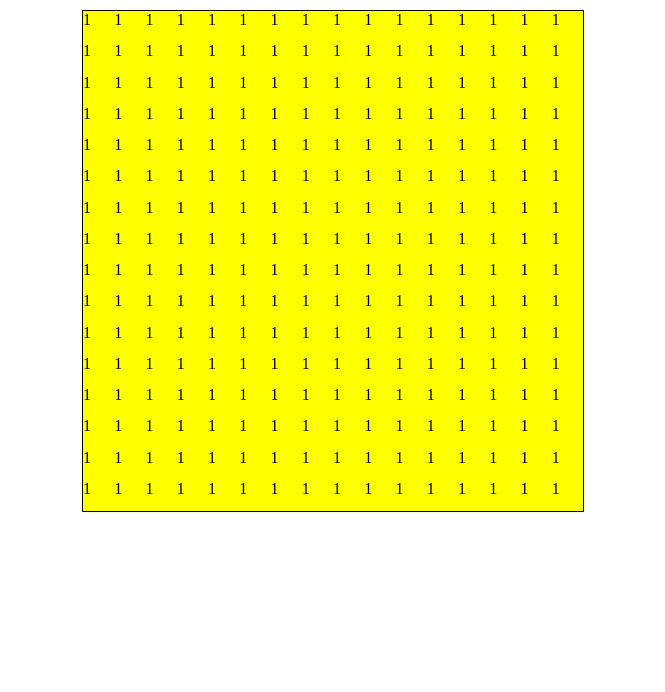
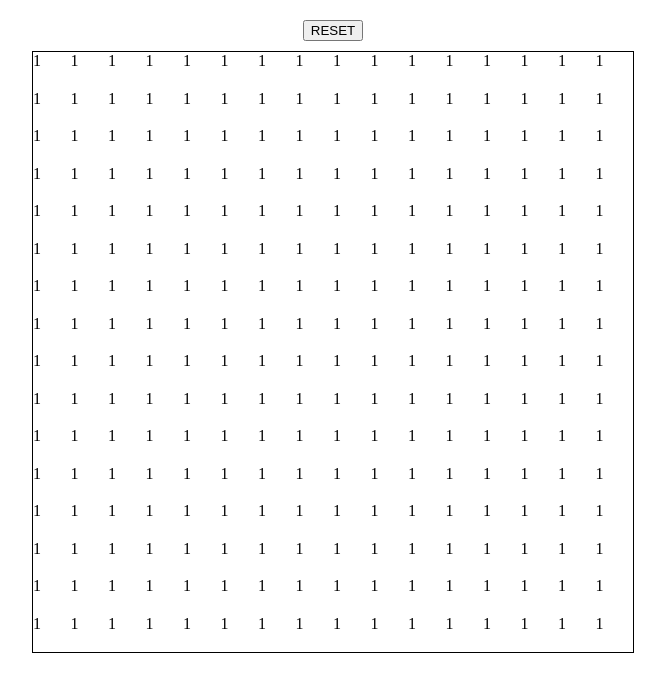
Before and after one commit to yenohp/etch-a-sketch, a plain HTML site: page index.html in a window 1280 px wide. Shown: the whole page, without its empty margins (307-972 px from the left). Drawn offline with Linux system fonts and the light colour scheme.

Commit message:
Add reset button functionality Add random color picker

```diff
--- a/index.html
+++ b/index.html
@@ -11,6 +11,7 @@
 </head>
 
 <body>
+    <button>RESET</button>
     <div class="container">
 
     </div>
--- a/script.js
+++ b/script.js
@@ -1,20 +1,67 @@
+const body = document.querySelector('body');
+const resetBttn = document.querySelector('button');
+let divCount = 16; //default amount
+
 const container = document.querySelector('.container');
+let outers = document.querySelectorAll('.outer');
+let inners = document.querySelectorAll('.inner');
+// Create grid of divs
+function makeGrid(divCount) {
 
-for (let i = 0; i < 16; i++) {
+    for (let i = 0; i < divCount; i++) {
         const outer = document.createElement('div');
         outer.classList.add('outer');
         container.appendChild(outer);
-    for (let j = 0; j < 16; j++) {
+        for (let j = 0; j < divCount; j++) {
             const inner = document.createElement('div');
             inner.classList.add('inner');
             inner.innerText = 1;
             outer.appendChild(inner);
         }
     }
-
-const inners = document.querySelectorAll('.inner');
+    outers = document.querySelectorAll('.outer');
+    inners = document.querySelectorAll('.inner');
+    // Change background on mouseover
     for (let inner of inners) {
         inner.addEventListener('mouseover', (e) => {
-        e.target.style.backgroundColor = 'blue';
+            e.target.style.backgroundColor = randomColor();
         })
     }
+}
+
+function deleteGrid(outers) {
+    for (let outer of outers) {
+        container.removeChild(outer);
+
+    }
+}
+
+function randomColor() {
+    // Random HSL value -- script that decreases L by 10% each time
+    // h: 0-360
+    let h = Math.floor(Math.random() * 360);
+    // s: 0-100%
+    let s = `${Math.floor(Math.random() * 100)}%`;
+    // l: 0
+    let l = `${50}%`;
+
+    return `hsl(${h},${s},${l})`;
+}
+//Function call by default
+makeGrid(divCount);
+
+
+
+
+// Reset color and change number of squares
+resetBttn.addEventListener('click', () => {
+    for (let inner of inners) {
+        inner.style.backgroundColor = 'white';
+    }
+    divCount = parseInt(prompt('How many squares?'));
+    if (divCount > 30) divCount = 30;
+    else if (divCount < 0) divCount = 1;
+    deleteGrid(outers);
+    makeGrid(divCount);
+
+})
--- a/style.css
+++ b/style.css
@@ -2,26 +2,30 @@ body {
     display: flex;
     align-items: center;
     justify-content: center;
+    flex-direction: column;
+    margin: 10px 0;
+}
 
-    margin: 10px 0;
+button {
+    margin: 10px;
 }
 
 .container {
     display: flex;
     flex-direction: column;
-    border: 1px solid #000000;
-    width: 500px;
-    height: 500px;
+    border: 1px solid hsl(0, 0%, 0%);
+    width: 600px;
+    height: 600px;
 }
 
 .outer {
     flex: 1;
     display: flex;
-    background-color: green;
+
 }
 
 .inner {
     flex: 1 1 0;
-    background-color: yellow;
+
 
 }
```
Lines whose indentation alone changed are shown as unchanged.
